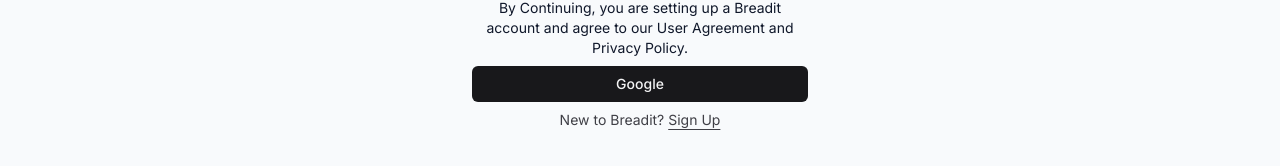
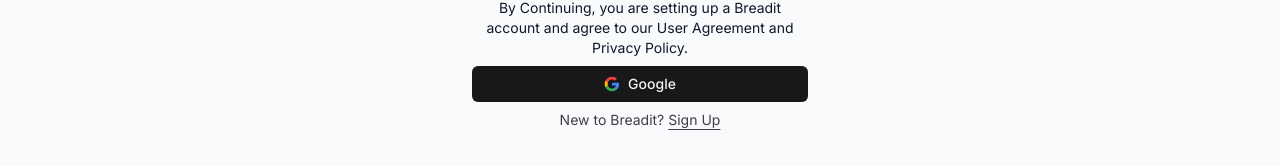
Before and after one commit to joschan21/breadit, a Next.js app: page /sign-in in a window 1280 px wide. Shown: the part 392-558 px from the top of the page. Built offline with nearby package versions, Linux system fonts and the light colour scheme.

Commit message:
user form and icons

```diff
--- a/src/components/Icons.tsx
+++ b/src/components/Icons.tsx
@@ -29,5 +29,26 @@
                 </g>
             </g>
         </svg>
-    )
+    ),
+    google: (props: LucideProps) => (
+        <svg {...props} viewBox='0 0 24 24'>
+            <path
+                d='M22.56 12.25c0-.78-.07-1.53-.2-2.25H12v4.26h5.92c-.26 1.37-1.04 2.53-2.21 3.31v2.77h3.57c2.08-1.92 3.28-4.74 3.28-8.09z'
+                fill='#4285F4'
+            />
+            <path
+                d='M12 23c2.97 0 5.46-.98 7.28-2.66l-3.57-2.77c-.98.66-2.23 1.06-3.71 1.06-2.86 0-5.29-1.93-6.16-4.53H2.18v2.84C3.99 20.53 7.7 23 12 23z'
+                fill='#34A853'
+            />
+            <path
+                d='M5.84 14.09c-.22-.66-.35-1.36-.35-2.09s.13-1.43.35-2.09V7.07H2.18C1.43 8.55 1 10.22 1 12s.43 3.45 1.18 4.93l2.85-2.22.81-.62z'
+                fill='#FBBC05'
+            />
+            <path
+                d='M12 5.38c1.62 0 3.06.56 4.21 1.64l3.15-3.15C17.45 2.09 14.97 1 12 1 7.7 1 3.99 3.47 2.18 7.07l3.66 2.84c.87-2.6 3.3-4.53 6.16-4.53z'
+                fill='#EA4335'
+            />
+            <path d='M1 1h22v22H1z' fill='none' />
+        </svg>
+    ),
 }
--- a/src/components/UserAuthForm.tsx
+++ b/src/components/UserAuthForm.tsx
@@ -1,12 +1,39 @@
-import { FC } from 'react'
+"use client"
+
+
+import { FC, useState } from 'react'
 import { Button } from './ui/Button'
 import { cn } from '@/lib/utils'
+import { signIn } from 'next-auth/react';
+import { Icons } from './Icons';
 
 
 const UserAuthForm = () => {
+
+    const [isLoading, setIsLoading] = useState<boolean>(false);
+
+    const loginWithGoogle = async () => {
+        setIsLoading(true);
+
+        try {
+            await signIn('google')
+        } catch (error) {
+
+        } finally {
+            setIsLoading(false)
+        }
+    }
+
     return (
         <div className='flex justify-center'>
-            <Button size='sm' className='w-full'>Google</Button>
+            <Button
+                onClick={loginWithGoogle}
+                isLoading={isLoading}
+                size='sm'
+                className='w-full'>
+                {isLoading ? null : <Icons.google className='h-4 w-4 mr-2' />}
+                Google
+            </Button>
 
         </div>
 
```
